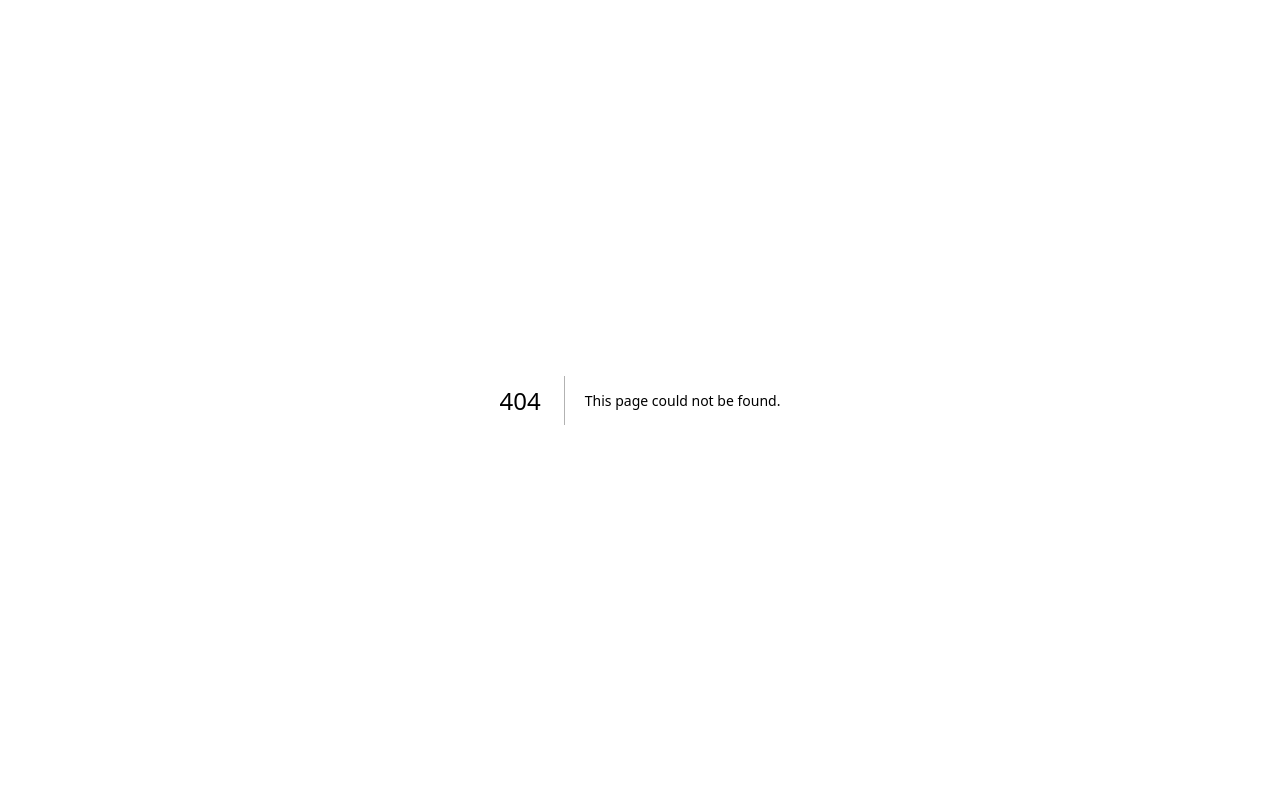
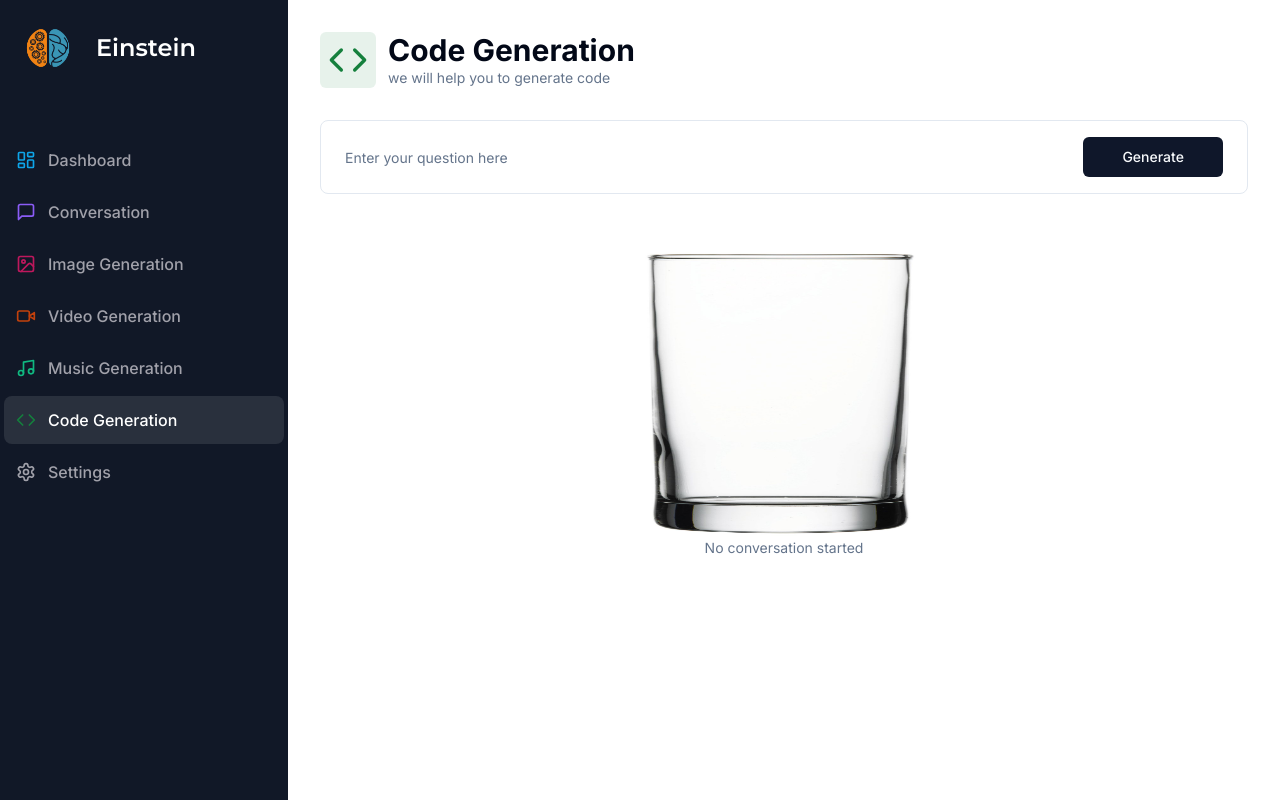
Before and after one commit to diegofcn/ai-plattform, a Next.js app: page /code in a window 1280 px wide. Before the commit this address had no page. Built offline with nearby package versions, Linux system fonts and the light colour scheme.

Commit message:
code generation

```diff
--- /dev/null
+++ b/app/(dashboard)/(routes)/code/contants.ts
@@ -0,0 +1,7 @@
+import * as z from "zod";
+
+export const formSchema = z.object({
+    prompt: z.string().min(1, {
+        message: "Prompt is required",
+    })
+})
--- /dev/null
+++ b/app/(dashboard)/(routes)/code/page.tsx
@@ -0,0 +1,135 @@
+"use client"
+
+import * as z from "zod";
+import axios from "axios";
+import Heading from "@/components/Heading";
+import { useForm } from "react-hook-form";
+import { formSchema } from "./contants";
+import { zodResolver } from "@hookform/resolvers/zod";
+import { Form, FormControl, FormField, FormItem } from "@/components/ui/form";
+import { Input } from "@/components/ui/input";
+import { Button } from "@/components/ui/button";
+
+import OpenAI from 'openai';
+import { useRouter } from "next/navigation";
+import { useState } from "react";
+import { NextResponse } from 'next/server';
+import { Empty } from "@/components/Empty";
+import { Loader } from "@/components/Loader";
+import { cn } from "@/lib/utils";
+import { UserAvatar } from "@/components/User-Avatar";
+import { BotAvatar } from "@/components/Bot-Avatar";
+import { Code, Divide } from "lucide-react";
+import ReactMarkdown from "react-markdown"
+
+const CodePage = () => {
+    const router = useRouter();
+    const [messages, setMessages] = useState<OpenAI.Chat.Completions.CreateChatCompletionRequestMessage[]>([])
+
+    const form = useForm<z.infer<typeof formSchema>>({
+        resolver: zodResolver(formSchema),
+        defaultValues: {
+            prompt: ""
+        }
+    });
+
+    const isLoading = form.formState.isSubmitting;
+
+    const onSubmit = async (values: z.infer<typeof formSchema>) => {
+        try {
+        const userMessage: OpenAI.Chat.Completions.CreateChatCompletionRequestMessage =
+        {
+          role: 'user',
+          content: values.prompt,
+        };
+        const newMessages = [...messages, userMessage];
+
+        const response = await axios.post("/api/code", {
+            messages: newMessages,
+        });
+
+        setMessages((current) => [...current, userMessage, response.data])
+
+        form.reset()
+
+        } catch (error: any) {
+            console.log(error)
+        } finally {
+            router.refresh();
+        }
+
+    }
+
+    return (
+        <div>
+            <Heading
+            title="Code Generation"
+            description="we will help you to generate code"
+            icon={Code}
+            iconColor="text-green-700"
+            bgColor="bg-green-700/10"/>
+            <div className="px-4 lg:px-8">
+                <div>
+                    <Form {...form}>
+                        <form onSubmit={form.handleSubmit(onSubmit)}
+                        className="rounded-lg border w-full p-4 px-3 md:px-6 focus-within:shadow-sm grid grid-cols-12 gap-2"
+                        >
+                            <FormField name="prompt" render={({ field }) => (
+                                <FormItem className="col-span-12 lg:col-span-10">
+                                    <FormControl className="m-0 p-0">
+                                        <Input
+                                        className="border-0 outline-none focus-visible:ring-0 focus-visible:ring-transparent"
+                                        disabled={isLoading} placeholder="Enter your question here"
+                                        {...field}
+                                        />
+                                    </FormControl>
+                                </FormItem>
+                            )}
+                            />
+                            <Button className="col-span-12 lg:col-span-2 w-full" disabled={isLoading}>
+                                Generate
+                            </Button>
+                        </form>
+                    </Form>
+                </div>
+                <div className="space-y-4 mt-4">
+                    {isLoading && (
+                        <div className="p-8 rounded-lg w-full flex items-center justify-center bg-muted">
+                            <Loader />
+                        </div>
+                    )}
+                    {messages.length === 0 && !isLoading && (
+                       <Empty label="No conversation started"/>
+                    )}
+                    <div className="flex flex-col-reverse gap-y-4">
+                        {messages.map((message) => (
+                            <div
+                                key={message.content}
+                                className={cn("p-8 w-full flex items-start gap-x-8 reounded-lg", message.role === "user" ? "bg-white border border-black/10" : "bg-muted")}>
+                                    {message.role === "user" ? <UserAvatar /> : <BotAvatar />}
+                                    <ReactMarkdown
+                                    components={{
+                                        pre: ({ node, ...props}) => (
+                                            <div className="overflow-auto w-full my-2 bg-black/10 p-2 rounded-lg">
+                                                <pre {...props}/>
+                                            </div>
+                                        ),
+                                        code: ({node, ...props}) => (
+                                            <code className="bg-black/10 rounded-lg p-1" {...props}/>
+                                        )
+                                    }}
+                                    className="text-sm overflow-hidden leading-7"
+                                    >
+                                        {message.content || ""}
+                                    </ReactMarkdown>
+                            </div>
+                        ))}
+
+                    </div>
+                </div>
+            </div>
+        </div>
+    );
+}
+
+export default CodePage;
--- /dev/null
+++ b/app/api/code/route.ts
@@ -0,0 +1,41 @@
+import { auth } from '@clerk/nextjs';
+import { NextResponse } from 'next/server';
+import OpenAI from 'openai';
+
+
+const openai = new OpenAI({
+  apiKey: process.env.OPENAI_API_KEY,
+});
+
+const instructionMessage: OpenAI.Chat.Completions.CreateChatCompletionRequestMessage = {
+  role: "system",
+  content: "You are a code generator. You have to answer only in markdown code snippets. Use code commands for explanations."
+}
+
+export async function POST(req: Request) {
+  try {
+    const { userId } = auth();
+    const body = await req.json();
+    const { messages } = body;
+
+    if (!userId) {
+      return new NextResponse('Unauthorized', { status: 401 });
+    }
+    if (!openai.apiKey) {
+      return new NextResponse('OpenAI API Key not configured', { status: 500 });
+    }
+    if (!messages) {
+      return new NextResponse('Messages are required', { status: 400 });
+    }
+
+    const response = await openai.chat.completions.create({
+      model: 'gpt-3.5-turbo',
+      messages: [instructionMessage, ...messages],
+    });
+
+    return NextResponse.json(response.choices[0].message);
+  } catch (error) {
+    console.log('[CODE_ERROR]', error);
+    return new NextResponse('Internal error', { status: 500 });
+  }
+}
--- a/package.json
+++ b/package.json
@@ -31,6 +31,7 @@
     "react": "18.2.0",
     "react-dom": "18.2.0",
     "react-hook-form": "^7.45.4",
+    "react-markdown": "^8.0.7",
     "tailwind-merge": "^1.14.0",
     "tailwindcss": "3.3.3",
     "tailwindcss-animate": "^1.0.7",
```
Also changed, not shown: 1 other file (tests, documents, lock files or other folders).
